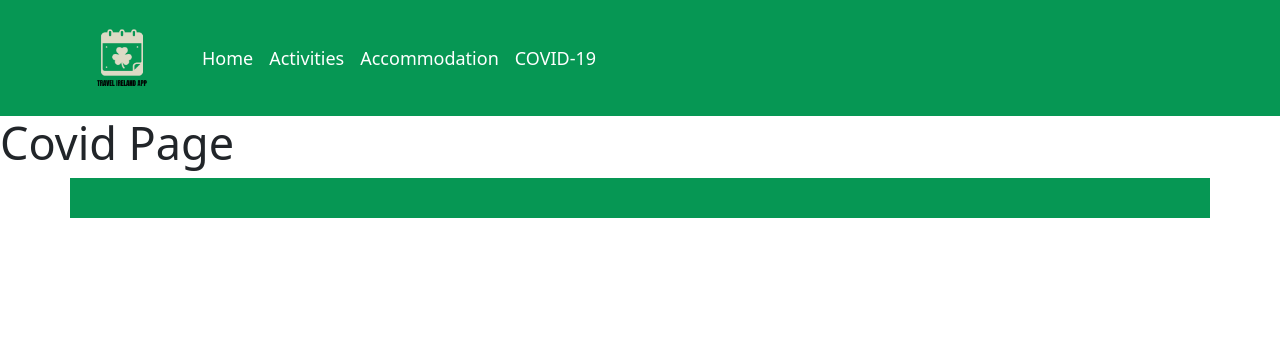
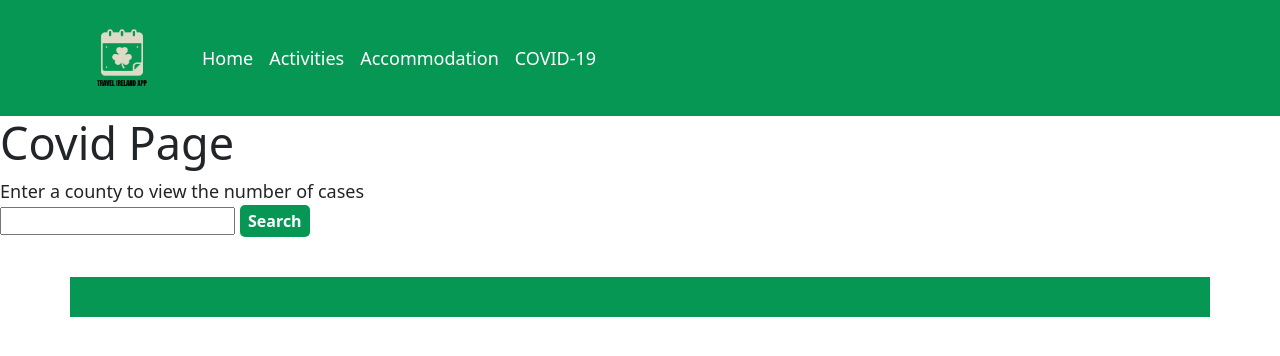
Before and after one commit to StevenMarron/travel-ireland-app, a React (Create React App) app: page /covid in a window 1280 px wide. Shown: the top 356 px of the page. Built offline with nearby package versions, Linux system fonts and the light colour scheme.

Commit message:
new covid cases page

```diff
--- /dev/null
+++ b/src/components/CovidCases.js
@@ -0,0 +1,21 @@
+import React from "react";
+import "../App.css";
+
+function CovidCases(props){
+	return(
+		<div className="accomm-card">
+			<div className="image">
+				<img src={props.image} width="100" height="auto" />
+			</div>
+			<div className="card-details">
+				<h2 className="standout">{props.name}</h2>
+				<p>({props.tags[1]})</p>
+				<h3 className="standout">{props.addressLocality}, {props.addressRegion}</h3>
+				<p>Web: <a href={props.url} target="_blank">{props.url}</a></p>
+				<p>Phone: <a href={"tel:" + props.telephone} target="_blank">{props.telephone}</a></p>
+			</div>
+		</div>
+	);
+}
+
+export default CovidCases;
--- /dev/null
+++ b/src/components/CovidCasesAPI.js
@@ -0,0 +1,45 @@
+import React from "react";
+import {useState} from "react";
+import axios from "axios";
+import CovidCases from "../components/CovidCases";
+
+function CovidCasesAPI(props){
+    const [query, setQuery] = useState("");
+    const [cases, setCases] = useState([]);
+    function handleCasesSearch(e){
+        e.preventDefault();
+        setQuery(e.target.value);
+    }
+    async function covidCasesSearch(e){
+        e.preventDefault();
+        let response = await axios.get("https://services1.arcgis.com/eNO7HHeQ3rUcBllm/arcgis/rest/services/Covid19CountyStatisticsHPSCIrelandOpenData/FeatureServer/0/query?where=CountyName%20%3D%20'" + query + "'%27&outFields=*&outSR=4326&f=json");
+        setCases([response.data]);
+        console.log([[response.data]]);
+    }
+    return(
+        <div>
+            <section>
+                <label>Enter a county to view the number of cases</label><br />
+                <input id="search" value={query} onChange={handleCasesSearch} />
+                <button className="search" onClick={covidCasesSearch}>Search</button>
+            </section>
+            <section>
+                    {cases.map(function(i, index){
+                        return(
+                            <div className="row" key={index}>
+                                {i.features.map(function(j, index){
+                                    return(
+                                        <div className="col-md-4 position-relative" key={index}>
+                                            <CovidCases />
+                                        </div>
+                                    );
+                                })}
+                            </div>
+                        );
+                    })}
+            </section>
+        </div>
+    );
+}
+
+export default CovidCasesAPI;
--- a/src/views/Covid.js
+++ b/src/views/Covid.js
@@ -1,9 +1,13 @@
 import React from 'react'
+import CovidCasesAPI from "../components/CovidCasesAPI";
 
 function Covid(){
     return(
-        <h1>Covid Page</h1>
-    )
+        <div>
+            <h1>Covid Page</h1>
+            <CovidCasesAPI />
+        </div>
+    );
 }
 
-export default Covid
+export default Covid;
```
